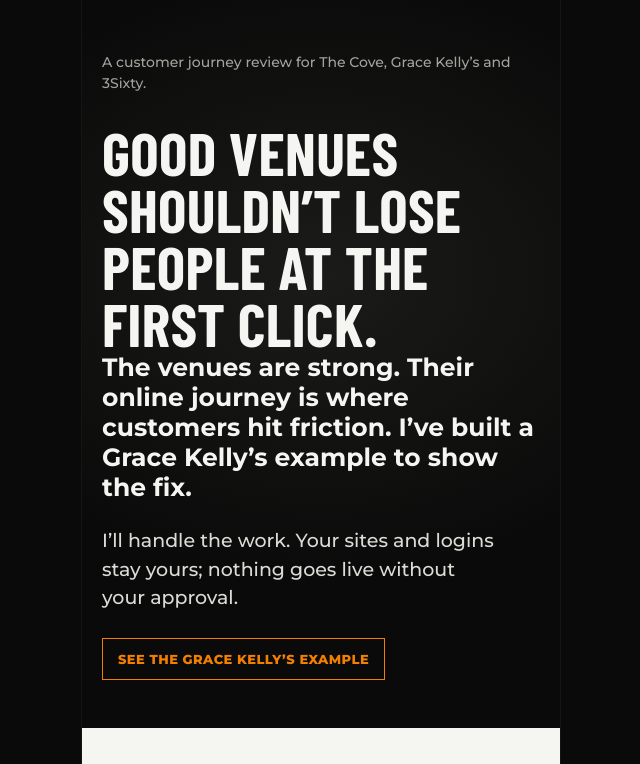
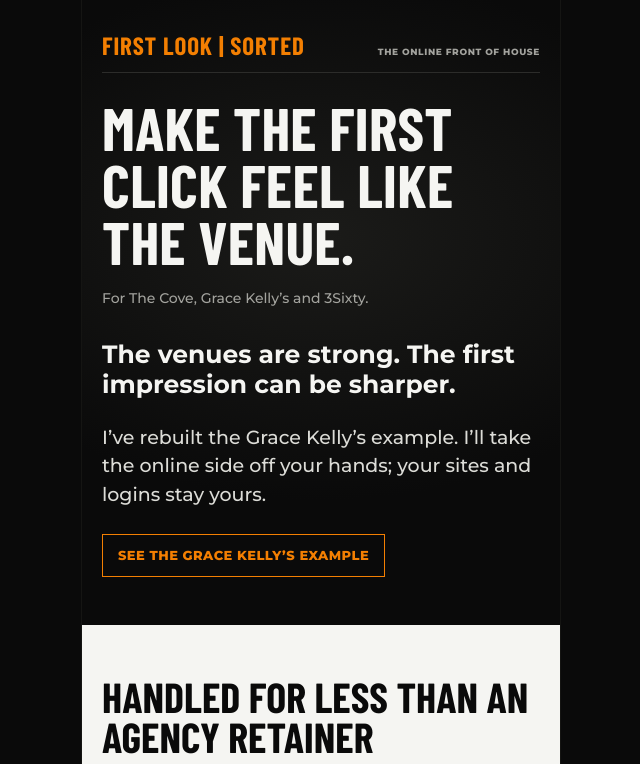
Before and after one commit to paulmichaellove/gracekellys-demo, a plain HTML site: page audit/index.html in a window 1280 px wide. Shown: the top 764 px of the page, without its empty margins (319-959 px from the left). Drawn offline with Linux system fonts and the light colour scheme.

Commit message:
feat: brand and sharpen Richie pitch opening

```diff
--- a/audit/index.html
+++ b/audit/index.html
@@ -3,11 +3,11 @@
 <head>
 <meta charset="utf-8">
 <meta name="viewport" content="width=device-width, initial-scale=1, viewport-fit=cover">
-<title>Your venues deliver. The first click should too.</title>
+<title>FIRST LOOK | SORTED | Make the first click feel like the venue</title>
 <meta name="robots" content="noindex,nofollow">
 <meta name="theme-color" content="#0A0A0A">
 <meta property="og:type" content="website">
-<meta property="og:title" content="Your venues deliver. The first click should too.">
+<meta property="og:title" content="FIRST LOOK | SORTED | Make the first click feel like the venue">
 <link rel="preload" href="assets/barlow-condensed-700.woff" as="font" type="font/woff" crossorigin>
 <link rel="preload" href="assets/montserrat-var.woff" as="font" type="font/woff" crossorigin>
 <style>
@@ -29,6 +29,10 @@ section,header{padding-inline:20px}
 
 /* hero */
 .hero{padding-top:max(34px,env(safe-area-inset-top));padding-bottom:48px;background:radial-gradient(120% 60% at 50% 38%,#1b1b19 0%,var(--ink) 70%)}
+.venture-lockup{display:flex;justify-content:space-between;align-items:end;gap:12px;margin:0 0 26px;padding-bottom:14px;border-bottom:1px solid var(--line)}
+.venture-lockup .name{margin:0;color:var(--orange);font:700 clamp(20px,6vw,25px)/.95 "Barlow Condensed",sans-serif;letter-spacing:.035em;white-space:nowrap}
+.venture-lockup .descriptor{margin:0;color:var(--soft);font-size:9px;line-height:1.3;font-weight:800;letter-spacing:.07em;text-align:right;text-transform:uppercase}
+@media(max-width:380px){.venture-lockup{align-items:flex-start;flex-direction:column;gap:7px}.venture-lockup .descriptor{text-align:left}}
 .ref{margin:18px 0 30px;font-size:14px;line-height:1.5;color:var(--soft);max-width:30em}
 .opener p{margin:0 0 1em;font:500 19px/1.5 "Montserrat",system-ui,sans-serif;color:#DCDCD7;text-wrap:pretty;max-width:30em}
 .opener .first{font-size:25px;font-weight:700;color:var(--white);line-height:1.2}
@@ -110,11 +114,15 @@ section,header{padding-inline:20px}
 <main class="col">
 
 <header class="hero">
-  <p class="ref">A customer journey review for The Cove, Grace Kelly’s and 3Sixty.</p>
-  <h1 class="d">Good venues shouldn’t lose people at the first click.</h1>
+  <div class="venture-lockup" aria-label="First Look Sorted, the online front of house for venues">
+    <p class="name">FIRST LOOK <span>|</span> SORTED</p>
+    <p class="descriptor">The online front of house</p>
+  </div>
+  <h1 class="d">Make the first click feel like the venue.</h1>
+  <p class="ref">For The Cove, Grace Kelly’s and 3Sixty.</p>
   <div class="opener">
-    <p class="first">The venues are strong. Their online journey is where customers hit friction. I’ve built a Grace Kelly’s example to show the fix.</p>
-    <p>I’ll handle the work. Your sites and logins stay yours; nothing goes live without your approval.</p>
+    <p class="first">The venues are strong. The first impression can be sharper.</p>
+    <p>I’ve rebuilt the Grace Kelly’s example. I’ll take the online side off your hands; your sites and logins stay yours.</p>
   </div>
   <a class="demo-link" href="https://gracekellys.paulmichaellove.com/?rev=20261114b" target="_blank" rel="noopener">See the Grace Kelly’s example</a>
 </header>
```
